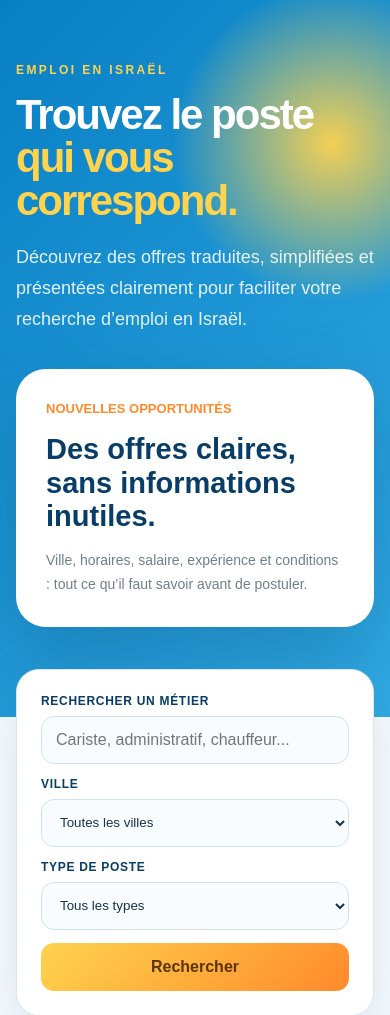
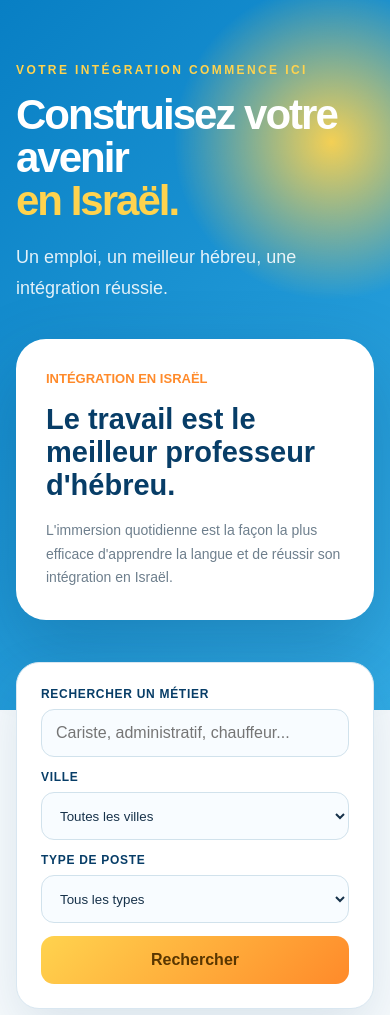
Before and after one commit to Adassa86/israel-inside, a Flask app: page / in a window 390 px wide. Shown: the part 121-1136 px from the top of the page. Run offline with Flask 3, Linux system fonts and the light colour scheme.

Commit message:
Update index.html

```diff
--- a/templates/index.html
+++ b/templates/index.html
@@ -653,34 +653,77 @@ Offres d’emploi — Israël Inside
             padding: 0 22px 22px;
         }
     }
+
+    @media (max-width: 600px) {
+        .pagination {
+            display: grid;
+            grid-template-columns: minmax(0, 1fr) auto minmax(0, 1fr);
+            gap: 8px;
+            width: 100%;
+            margin-bottom: 55px;
+            padding: 0 14px;
+        }
+
+        .pagination-link,
+        .pagination-ellipsis {
+            min-width: 40px;
+            min-height: 44px;
+            padding: 8px 10px;
+        }
+
+        .pagination > .pagination-link:not(.pagination-prev):not(.pagination-next):not(.pagination-current),
+        .pagination-ellipsis {
+            display: none;
+        }
+
+        .pagination-prev {
+            grid-column: 1;
+            justify-self: stretch;
+        }
+
+        .pagination-current {
+            grid-column: 2;
+        }
+
+        .pagination-next {
+            grid-column: 3;
+            justify-self: stretch;
+        }
+
+        .pagination-prev,
+        .pagination-next {
+            white-space: nowrap;
+            text-align: center;
+        }
+    }
+
 </style>
 
 <section class="employment-hero">
     <div class="container employment-hero-grid">
         <div>
-            <span class="employment-label">EMPLOI EN ISRAËL</span>
+            <span class="employment-label">VOTRE INTÉGRATION COMMENCE ICI</span>
 
             <h1>
-                Trouvez le poste
-                <span>qui vous correspond.</span>
+                Construisez votre avenir
+                <span>en Israël.</span>
             </h1>
 
             <p>
-                Découvrez des offres traduites, simplifiées et présentées
-                clairement pour faciliter votre recherche d’emploi en Israël.
+                Un emploi, un meilleur hébreu, une intégration réussie.
             </p>
         </div>
 
         <div class="hero-employment-card">
-            <span>NOUVELLES OPPORTUNITÉS</span>
+            <span>INTÉGRATION EN ISRAËL</span>
 
             <h2>
-                Des offres claires, sans informations inutiles.
+                Le travail est le meilleur professeur d'hébreu.
             </h2>
 
             <p>
-                Ville, horaires, salaire, expérience et conditions :
-                tout ce qu’il faut savoir avant de postuler.
+                L'immersion quotidienne est la façon la plus efficace
+                d'apprendre la langue et de réussir son intégration en Israël.
             </p>
         </div>
     </div>
@@ -884,7 +927,7 @@ Offres d’emploi — Israël Inside
             city=selected_city,
             contract=selected_contract
         ) }}"
-        class="pagination-link"
+        class="pagination-link pagination-prev"
     >
         ← Précédent
     </a>
@@ -924,7 +967,7 @@ Offres d’emploi — Israël Inside
             city=selected_city,
             contract=selected_contract
         ) }}"
-        class="pagination-link"
+        class="pagination-link pagination-next"
     >
         Suivant →
     </a>
```
